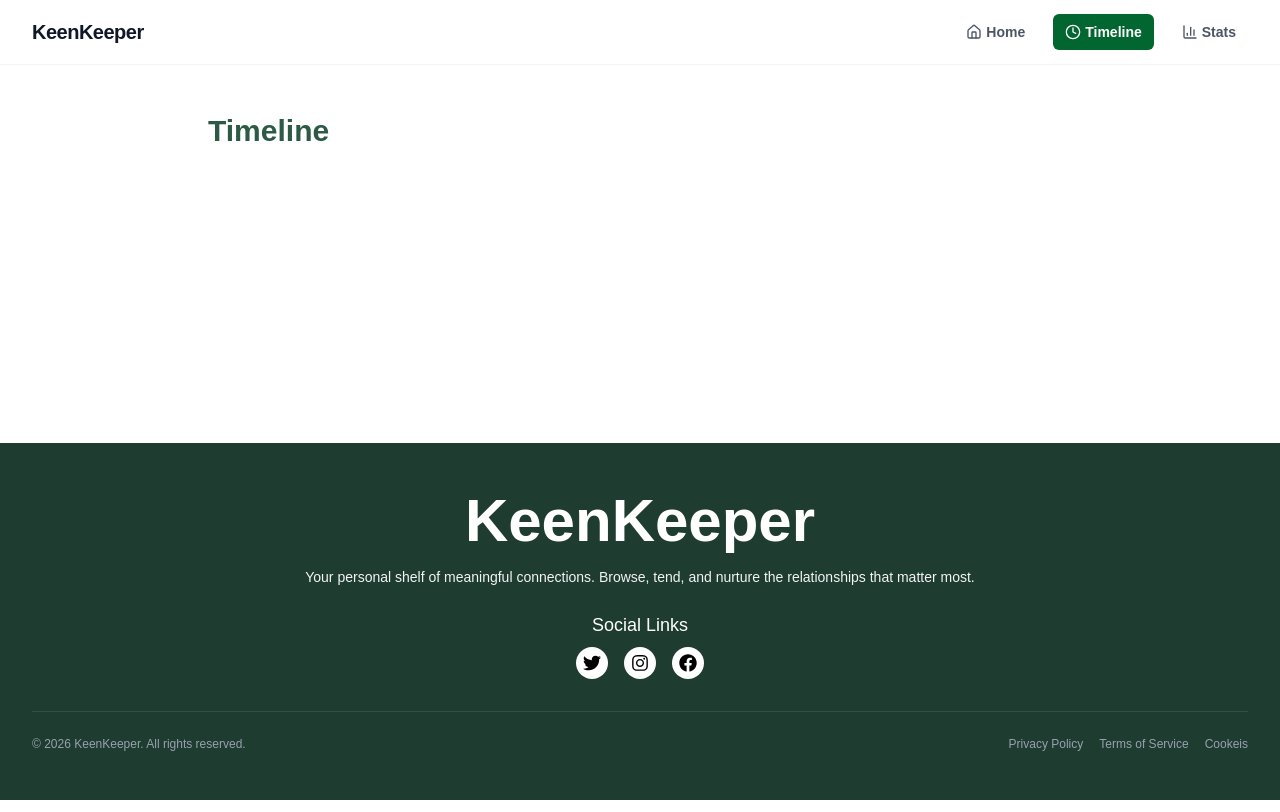
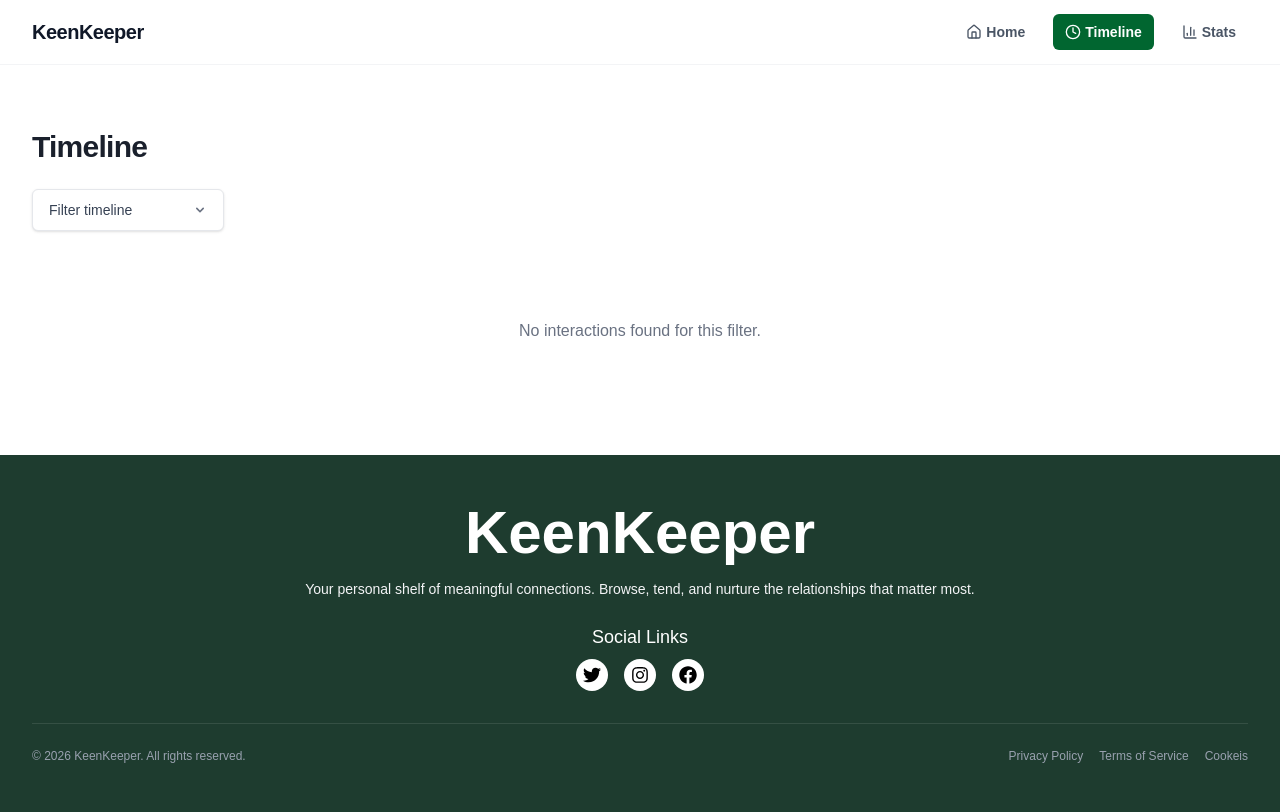
Before and after one commit to rihadjahanopu/b13-a7, a Next.js app: page /timeline in a window 1280 px wide. Built offline with nearby package versions, Linux system fonts and the light colour scheme.

Commit message:
Enhance interaction handling: add revalidation in addInteraction, improve loading states and error messages in FriendProfile, and implement filtering in TimelineClient

```diff
--- a/src/app/actions.js
+++ b/src/app/actions.js
@@ -1,8 +1,10 @@
 "use server";
 
 import { mockInteractions } from "@/lib/mock-data";
+import { revalidatePath } from "next/cache";
 
 export async function addInteraction(friendId, friendName, friendAvatar, type) {
+	// Capitalize first letter: "call" -> "Call"
 	const actionLabel = type.charAt(0).toUpperCase() + type.slice(1);
 
 	const newInteraction = {
@@ -11,19 +13,17 @@ export async function addInteraction(friendId, friendName, friendAvatar, type) {
 		friendName,
 		friendAvatar,
 		type,
+		// ✅ Title format: "Call with Alex Johnson"
 		title: `${actionLabel} with ${friendName}`,
 		date: new Date().toLocaleDateString("en-US", {
 			month: "short",
 			day: "numeric",
 			year: "numeric",
 		}),
+		notes: `Quick ${type} check-in`,
 	};
 
 	mockInteractions.unshift(newInteraction);
-
-	return {
-		success: true,
-		interaction: newInteraction,
-		allInteractions: [...mockInteractions], // fresh copy
-	};
+	revalidatePath("/timeline");
+	return { success: true, interaction: newInteraction };
 }
--- a/src/app/friend/[id]/page.jsx
+++ b/src/app/friend/[id]/page.jsx
@@ -22,8 +22,6 @@ export default function FriendProfile() {
 	const [friend, setFriend] = useState(null);
 	const [loading, setLoading] = useState(true);
 	const [isPending, setIsPending] = useState(false);
-	// ✅ Local timeline state
-	const [interactions, setInteractions] = useState([]);
 
 	useEffect(() => {
 		async function load() {
@@ -37,38 +35,6 @@ export default function FriendProfile() {
 		}
 		load();
 	}, [params.id]);
-
-	const handleAction = async (action) => {
-		setIsPending(true);
-
-		try {
-			const result = await addInteraction(
-				friend.id,
-				friend.name,
-				friend.avatar,
-				action
-			);
-
-			if (result.success) {
-				// ✅ Immediately add to local state (real-time)
-				setInteractions((prev) => [result.interaction, ...prev]);
-
-				const icon =
-					action === "call" ? "📞"
-					: action === "text" ? "💬"
-					: "🎥";
-				const actionLabel = action.charAt(0).toUpperCase() + action.slice(1);
-
-				toast.success(`${icon} ${actionLabel} with ${friend.name} added!`, {
-					duration: 3000,
-				});
-			}
-		} catch (error) {
-			toast.error("Failed to add interaction");
-		} finally {
-			setIsPending(false);
-		}
-	};
 
 	if (loading) {
 		return (
@@ -90,6 +56,40 @@ export default function FriendProfile() {
 			</div>
 		);
 	}
+
+	const handleAction = async (action) => {
+		setIsPending(true);
+
+		try {
+			// Call server action
+			const result = await addInteraction(
+				friend.id,
+				friend.name,
+				friend.avatar,
+				action
+			);
+
+			if (result.success) {
+				// ✅ Toast notification with icon
+				const icon =
+					action === "call" ? "📞"
+					: action === "text" ? "💬"
+					: "🎥";
+				const actionLabel = action.charAt(0).toUpperCase() + action.slice(1);
+
+				toast.success(
+					`${icon} ${actionLabel} with ${friend.name} added to timeline!`,
+					{
+						duration: 3000,
+					}
+				);
+			}
+		} catch (error) {
+			toast.error("Failed to add interaction. Please try again.");
+		} finally {
+			setIsPending(false);
+		}
+	};
 
 	return (
 		<div className="max-w-7xl mx-auto px-4 sm:px-6 lg:px-8 py-12">
@@ -206,7 +206,6 @@ export default function FriendProfile() {
 						</p>
 					</div>
 
-					{/* Quick Check-In */}
 					<div className="bg-white rounded-xl shadow-sm border border-gray-100 p-6">
 						<h2 className="text-[17px] font-bold text-[#2d5a45] mb-6">
 							Quick Check-In
--- a/src/app/timeline/page.jsx
+++ b/src/app/timeline/page.jsx
@@ -1,7 +1,7 @@
 import { getInteractions } from "@/lib/mock-data";
 import TimelineClient from "../../components/ui/TimelineClient";
 
-// export const dynamic = 'force-dynamic';
+export const dynamic = "force-dynamic";
 
 export default async function Timeline() {
 	const interactions = await getInteractions();
--- a/src/components/ui/TimelineClient.jsx
+++ b/src/components/ui/TimelineClient.jsx
@@ -2,38 +2,98 @@
 
 import { useState } from "react";
 
+import Link from "next/link";
+
 export default function TimelineClient({ initialInteractions }) {
-	const [interactions, setInteractions] = useState(initialInteractions);
+	const [filter, setFilter] = useState("All");
 
-	const handleNewInteraction = (newInteraction) => {
-		setInteractions((prev) => [newInteraction, ...prev]);
+	const filteredInteractions = initialInteractions.filter((interaction) => {
+		if (filter === "All") return true;
+		if (filter === "Meetups") return interaction.type === "meetup";
+		if (filter === "Calls") return interaction.type === "call";
+		if (filter === "Texts") return interaction.type === "text";
+		if (filter === "Videos") return interaction.type === "video";
+		return true;
+	});
+
+	const getEmoji = (type) => {
+		switch (type) {
+			case "call":
+				return "📞";
+			case "text":
+				return "💬";
+			case "video":
+				return "📹";
+			case "meetup":
+				return "🤝";
+			default:
+				return "💬";
+		}
 	};
 
+	const capitalize = (s) => s.charAt(0).toUpperCase() + s.slice(1);
+
 	return (
-		<div className="max-w-4xl mx-auto px-4 py-12">
-			<h1 className="text-3xl font-bold text-[#2d5a45] mb-8">Timeline</h1>
+		<div className="max-w-7xl mx-auto px-4 sm:px-6 lg:px-8 py-16">
+			<h1 className="text-3xl font-bold text-[#1a202c] mb-6 tracking-tight">
+				Timeline
+			</h1>
+
+			<div className="mb-10">
+				<div className="relative inline-block w-48">
+					<select
+						value={filter}
+						onChange={(e) => setFilter(e.target.value)}
+						className="block w-full appearance-none bg-white border border-gray-200 text-sm rounded-md px-4 py-2.5 text-gray-700 outline-none focus:border-brand-500 shadow-sm cursor-pointer">
+						<option value="All">Filter timeline</option>
+						<option value="Meetups">Meetups</option>
+						<option value="Calls">Calls</option>
+						<option value="Texts">Texts</option>
+						<option value="Videos">Videos</option>
+					</select>
+					<div className="pointer-events-none absolute inset-y-0 right-0 flex items-center px-4 text-gray-500">
+						<svg
+							className="fill-current h-4 w-4"
+							xmlns="http://www.w3.org/2000/svg"
+							viewBox="0 0 20 20">
+							<path d="M5.293 7.293a1 1 0 011.414 0L10 10.586l3.293-3.293a1 1 0 111.414 1.414l-4 4a1 1 0 01-1.414 0l-4-4a1 1 0 010-1.414z" />
+						</svg>
+					</div>
+				</div>
+			</div>
 
 			<div className="space-y-4">
-				{interactions.map((interaction) => (
-					<div
-						key={interaction.id}
-						className="bg-white rounded-xl shadow-sm border border-gray-100 px-4 py-2 flex items-center gap-4">
-						<div className="w-12 h-12 rounded-full flex items-center justify-center text-2xl">
-							{interaction.type === "call" && "📞"}
-							{interaction.type === "text" && "💬"}
-							{interaction.type === "video" && "🎥"}
+				{filteredInteractions.length === 0 ?
+					<div className="text-center py-12 text-gray-500">
+						No interactions found for this filter.
+					</div>
+				:	filteredInteractions.map((interaction) => (
+						<div
+							key={interaction.id}
+							className="bg-white rounded-lg shadow-sm border border-gray-100 p-5 flex items-center gap-4 transition-colors hover:border-gray-200">
+							<div className="shrink-0 w-10 h-10 flex items-center justify-center text-2xl">
+								{getEmoji(interaction.type)}
+							</div>
+
+							<div className="grow">
+								<p className="text-[15px] text-[#1a202c]">
+									<span className="font-semibold">
+										{capitalize(interaction.type)}
+									</span>
+									<span className="text-gray-500 mx-1">with</span>
+									<Link
+										href={`/friend/${interaction.friendId}`}
+										className="text-[#64748b] hover:text-[#2d5a45] transition-colors">
+										{interaction.friendName}
+									</Link>
+								</p>
+								<p className="text-[#64748b] text-[13px] mt-0.5 font-medium">
+									{interaction.date}
+								</p>
+							</div>
 						</div>
-
-						<div className="flex-1">
-							<h3 className="font-bold text-[#1a202c]">{interaction.title}</h3>
-							<p className="text-sm text-gray-500">{interaction.date}</p>
-						</div>
-
-						<div className="text-sm text-gray-400 hover:text-gray-600 cursor-pointer transition-colors">
-							<p>Edit</p>
-						</div>
-					</div>
-				))}
+					))
+				}
 			</div>
 		</div>
 	);
```
